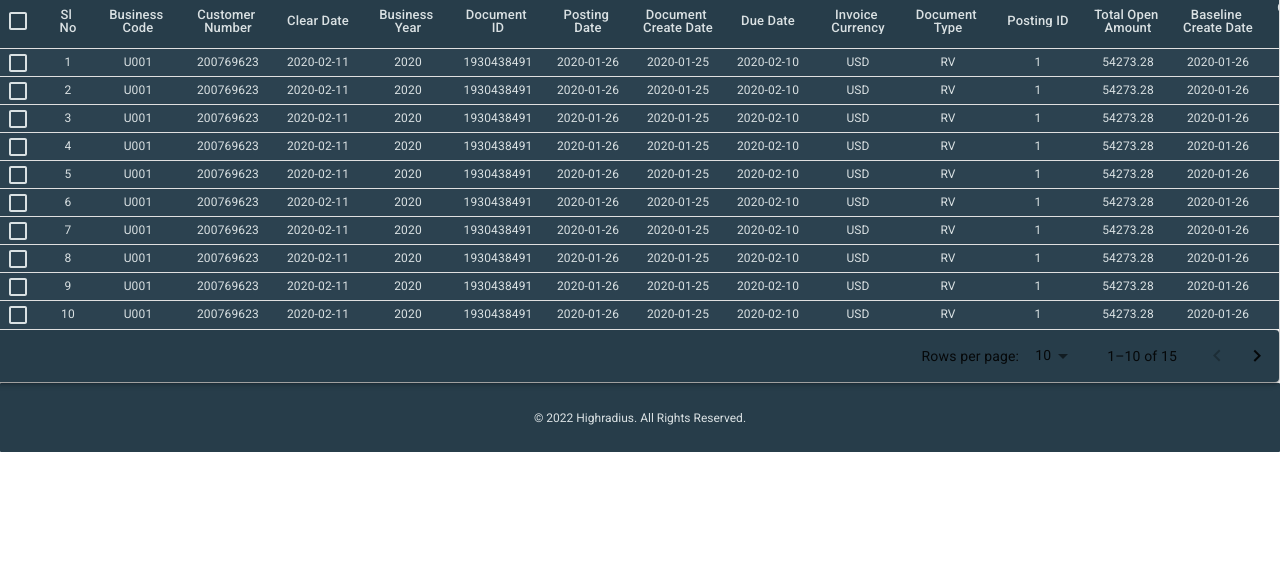
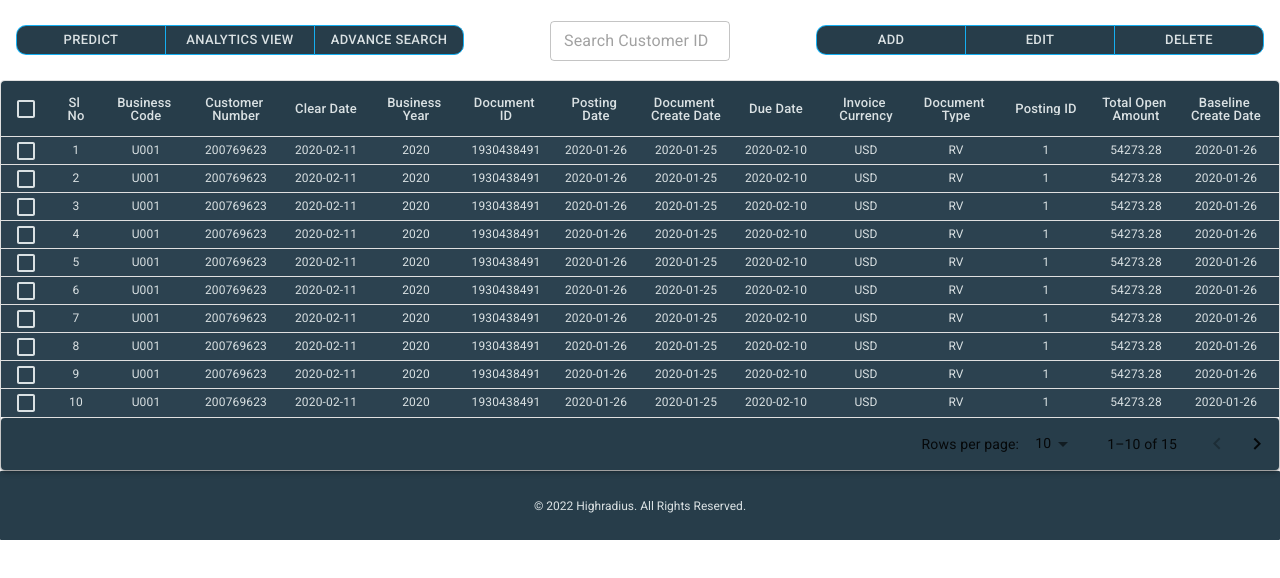
Before and after one commit to kunal-bhadra/Smart-Invoice-Manager, a React (Create React App) app: page / in a window 1280 px wide. Shown: the top 578 px of the page. Built offline with nearby package versions, Linux system fonts and the light colour scheme.

Commit message:
grid, pagination, footer, buttons, search done, fix colour

```diff
--- a/src/App.js
+++ b/src/App.js
@@ -1,18 +1,24 @@
 import './App.css';
 import Container from '@mui/material/Container';
+import Grid from "@mui/material/Grid";
+import DataTable from "./components/table";
+import TableFooter from "./components/tablefooter";
+import LeftButtonGroup from "./components/leftbutton";
+import RightButtonGroup from "./components/rightbutton";
+import SearchInput from "./components/searchfield";
 
-import DataTable from "./components/realtable";
-import TableFooter from "./components/tablefooter";
-import Grid from "@mui/material/Grid";
 
 function App() {
   return (
     <div className="App">
       <Container maxWidth="false" disableGutters="true">
-        <Grid container spacing={1}>
+        <Grid container spacing={0}>
+          <LeftButtonGroup />
+          <SearchInput />
+          <RightButtonGroup />
+        </Grid>
+        <Grid container spacing={0}>
           <DataTable />
-        </Grid>
-        <Grid>
           <TableFooter />
         </Grid>
       </Container>
@@ -21,12 +27,4 @@ function App() {
 }
 
 
-// function App() {
-//   return (
-//     <DataTable />
-//   );
-// }
-
-
-
 export default App;
--- /dev/null
+++ b/src/components/leftbutton.js
@@ -0,0 +1,44 @@
+import * as React from 'react';
+import Button from '@mui/material/Button';
+import ButtonGroup from '@mui/material/ButtonGroup';
+import Grid from "@mui/material/Grid";
+import { styled } from "@mui/system";
+
+
+const StyledButtonGroup = styled(ButtonGroup, {})({
+    height: 80,
+    display: "flex",
+    alignItems: "center",
+    justifyContent: "center"
+});
+
+
+const StyledButton = styled(Button, {})({
+    backgroundColor: "rgba(39,61,74,255)",
+    color: "rgb(218,225,227)",
+    borderColor: "rgba(21,175,241,255)",
+    fontSize: 13,
+    margin: 0,
+    borderRadius: 10,
+    height: 30,
+    width: 150,
+    display: "flex",
+    alignItems: "center",
+    justifyContent: "space-around",
+    ':hover': {
+        backgroundColor: 'rgba(21,175,241,255)',
+      }
+});
+
+
+export default function LeftButtonGroup() {
+    return (
+        <Grid item xs={4.5}>
+            <StyledButtonGroup variant="outlined">
+                <StyledButton>Predict</StyledButton>
+                <StyledButton>Analytics View</StyledButton>
+                <StyledButton>Advance Search</StyledButton>
+            </StyledButtonGroup>
+        </Grid>
+    );
+  }
--- /dev/null
+++ b/src/components/rightbutton.js
@@ -0,0 +1,44 @@
+import * as React from 'react';
+import Button from '@mui/material/Button';
+import ButtonGroup from '@mui/material/ButtonGroup';
+import Grid from "@mui/material/Grid";
+import { styled } from "@mui/system";
+
+
+const StyledButtonGroup = styled(ButtonGroup, {})({
+    height: 80,
+    display: "flex",
+    alignItems: "center",
+    justifyContent: "center"
+});
+
+
+const StyledButton = styled(Button, {})({
+    backgroundColor: "rgba(39,61,74,255)",
+    color: "rgb(218,225,227)",
+    borderColor: "rgba(21,175,241,255)",
+    fontSize: 13,
+    margin: 0,
+    borderRadius: 10,
+    height: 30,
+    width: 150,
+    display: "flex",
+    alignItems: "center",
+    justifyContent: "space-around",
+    ':hover': {
+        backgroundColor: 'rgba(21,175,241,255)',
+      }
+});
+
+
+export default function RightButtonGroup() {
+    return (
+        <Grid item xs={4.5}>
+            <StyledButtonGroup variant="outlined" >
+                <StyledButton>Add</StyledButton>
+                <StyledButton>Edit</StyledButton>
+                <StyledButton>Delete</StyledButton>
+            </StyledButtonGroup>
+        </Grid>
+    );
+  }
--- /dev/null
+++ b/src/components/searchfield.js
@@ -0,0 +1,23 @@
+import * as React from 'react';
+import Box from '@mui/material/Box';
+import TextField from '@mui/material/TextField';
+import Grid from "@mui/material/Grid";
+import { styled } from "@mui/system";
+
+
+export default function SearchInput() {
+  return (
+    <Grid item xs={3}>
+        <Box mt={1.6}
+            component="form"
+            sx={{
+                '& > :not(style)': { m: 1, width: '20ch'},
+            }}
+            noValidate
+            autoComplete="off"
+        >
+        <TextField placeholder="Search Customer ID" variant="outlined" size="small" sx={{input: {textAlign: "left"}}} />
+        </Box>
+    </Grid>
+  );
+}
```
Also changed, not shown: src/components/table.js (renamed from src/components/realtable.js).
